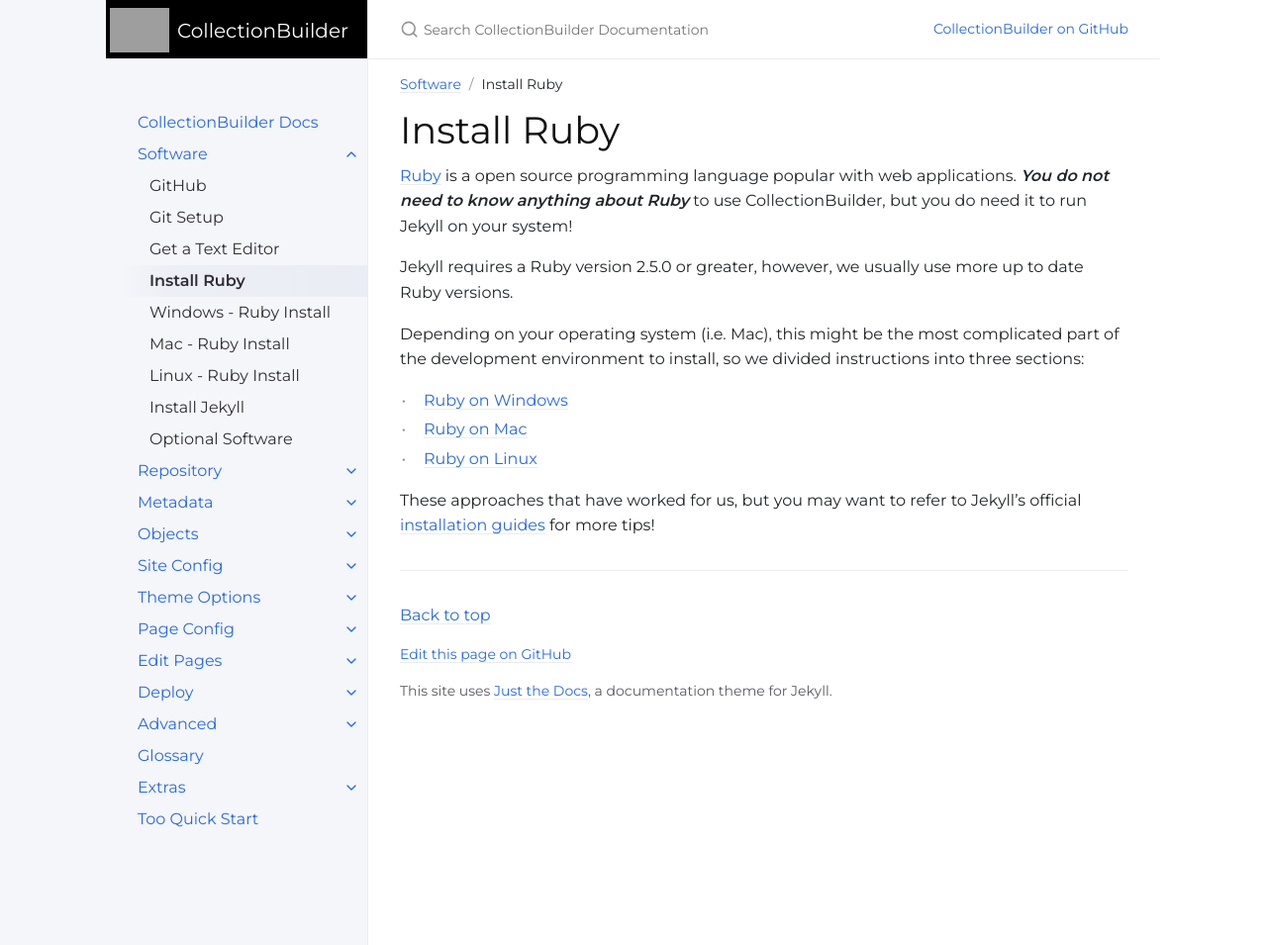
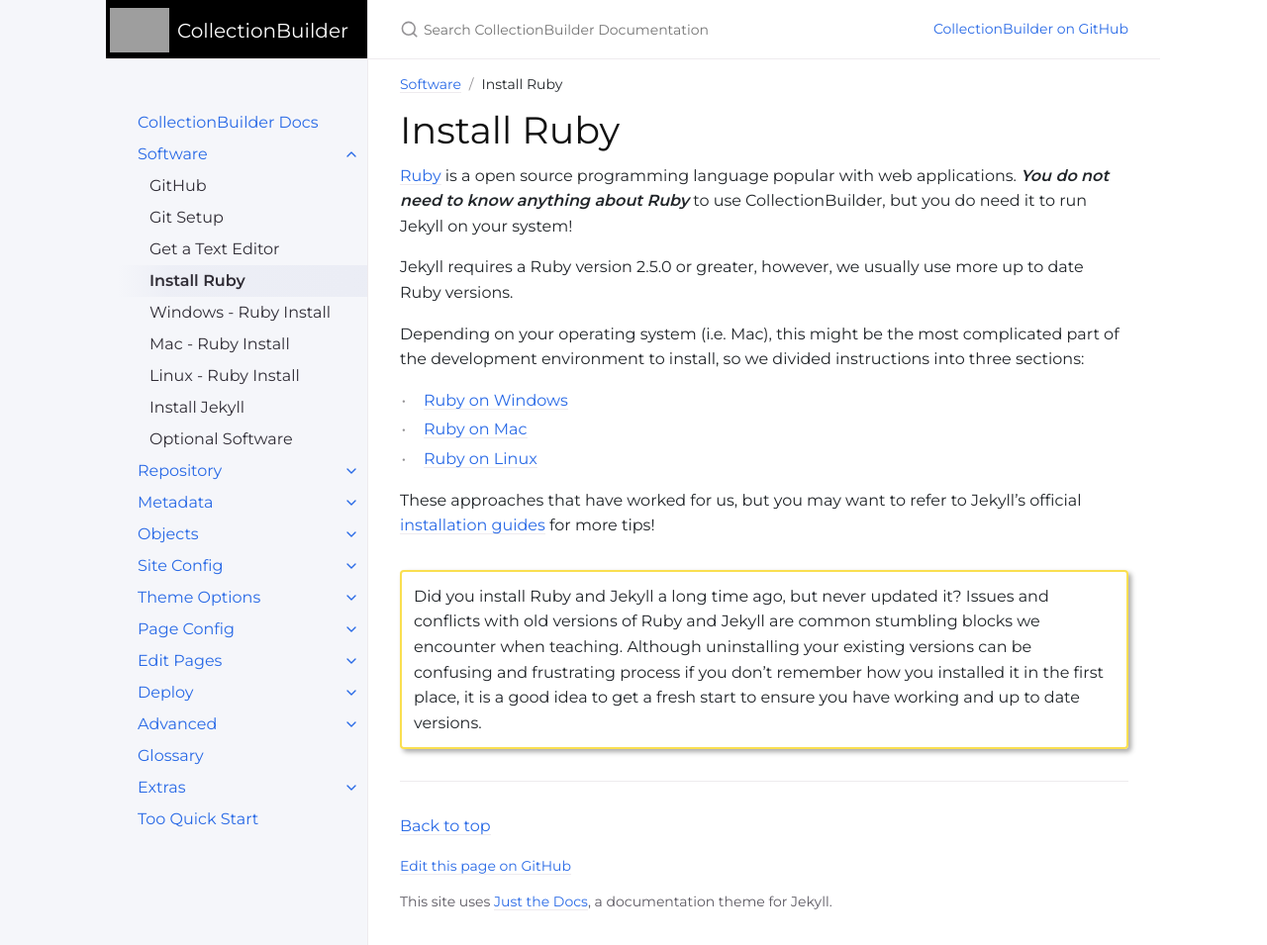
Before and after one commit to CollectionBuilder/cb-docs, a Jekyll site: the page built from docs/software/ruby.md, in a window 1280 px wide and 955 px high. Shown: the whole window at 99% size. Built offline with Jekyll 4.4.1, drawn with Linux system fonts in a browser that asks for light colours; comment, search, counter and statistics services are not loaded.

Commit message:
some ruby notes

```diff
--- a/docs/software/ruby.md
+++ b/docs/software/ruby.md
@@ -18,3 +18,8 @@ Depending on your operating system (i.e. Mac), this might be the most complicate
 - [Ruby on Linux]({{ '/docs/software/ruby_linux/' | relative_url }})
 
 These approaches that have worked for us, but you may want to refer to Jekyll's official [installation guides](https://jekyllrb.com/docs/installation/) for more tips!
+
+{:.alert .alert-yellow}
+Did you install Ruby and Jekyll a long time ago, but never updated it?
+Issues and conflicts with old versions of Ruby and Jekyll are common stumbling blocks we encounter when teaching.
+Although uninstalling your existing versions can be confusing and frustrating process if you don't remember how you installed it in the first place, it is a good idea to get a fresh start to ensure you have working and up to date versions.
```
Also changed, not shown: docs/software/jekyll.md (+2 -2 lines).
